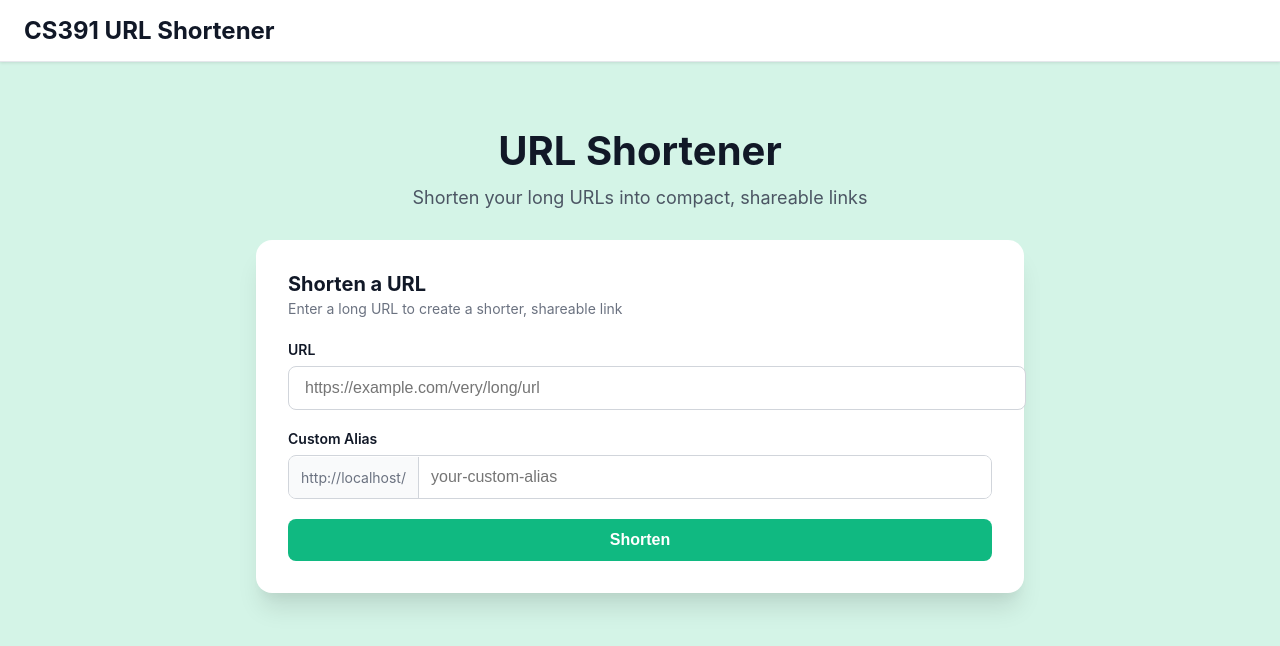
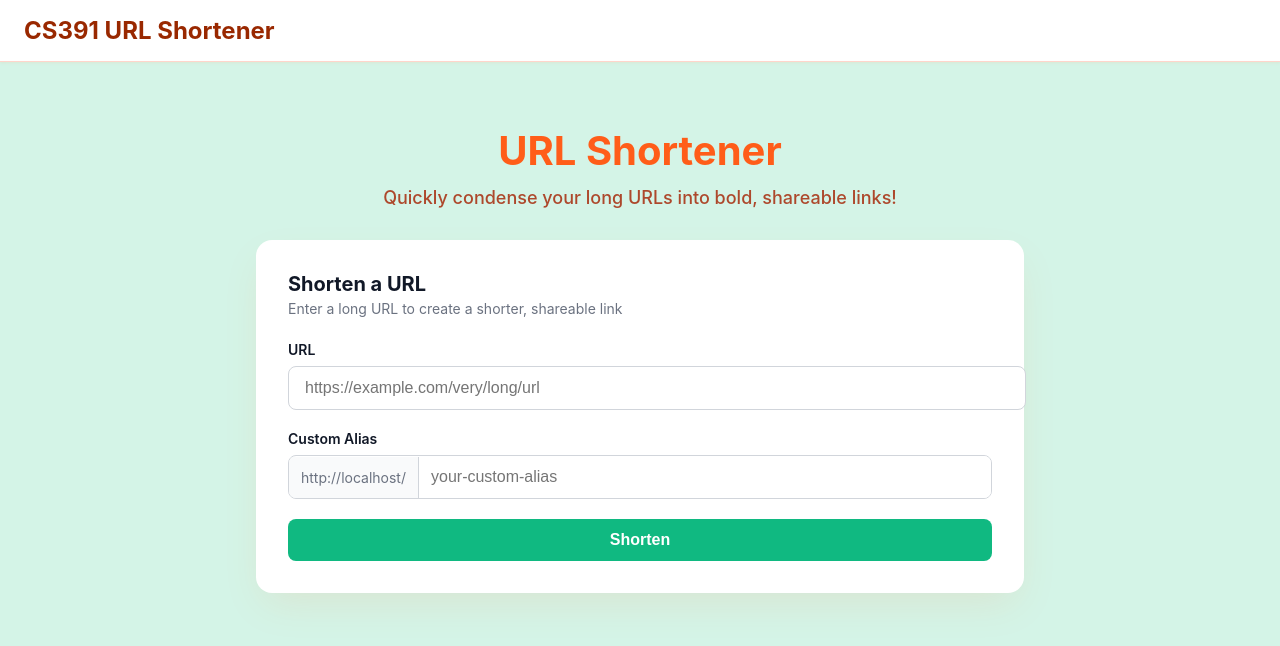
Before and after one commit to jannhyachheda/mp-5, a Next.js app: page / in a window 1280 px wide. Shown: the top 646 px of the page. Built offline with nearby package versions, Linux system fonts and the light colour scheme; no server answers.

Commit message:
Update page.tsx

```diff
--- a/app/page.tsx
+++ b/app/page.tsx
@@ -3,24 +3,24 @@ import ShortenForm from "../components/ShortenForm";
 export default function Page() {
   return (
     <div style={{ minHeight: '100vh', display: 'flex', flexDirection: 'column' }}>
-            <header style={{ background: 'white', padding: '1rem 1.5rem', borderBottom: '1px solid #e5e7eb', boxShadow: '0 1px 3px rgba(0, 0, 0, 0.1)' }}>
-                <h1 style={{ fontSize: '1.5rem', fontWeight: 'bold', color: '#111827', margin: 0 }}>
+      <header style={{ background: 'white', padding: '1rem 1.5rem', borderBottom: '1px solid #ffd5cb', boxShadow: '0 1px 3px rgba(255, 128, 64, 0.10)' }}>
+        <h1 style={{ fontSize: '1.5rem', fontWeight: 'bold', color: '#992800', margin: 0 }}>
           CS391 URL Shortener
         </h1>
       </header>
 
       <main style={{ flex: 1, display: 'flex', flexDirection: 'column', alignItems: 'center', paddingTop: '4rem' }}>
         <div style={{ textAlign: 'center', marginBottom: '2rem' }}>
-                    <h2 style={{ fontSize: '2.5rem', fontWeight: 'bold', color: '#111827', margin: '0 0 0.75rem 0' }}>
+          <h2 style={{ fontSize: '2.5rem', fontWeight: 'bold', color: '#ff5d19', margin: '0 0 0.75rem 0' }}>
             URL Shortener
           </h2>
-                    <p style={{ fontSize: '1.125rem', color: '#4b5563', margin: 0 }}>
-                        Shorten your long URLs into compact, shareable links
+          <p style={{ fontSize: '1.125rem', color: '#ad482c', margin: 0, fontWeight: 500 }}>
+            Quickly condense your long URLs into bold, shareable links!
           </p>
         </div>
 
         <div style={{ width: '100%', maxWidth: '48rem', padding: '0 1rem' }}>
-                    <div style={{ background: 'white', borderRadius: '1rem', boxShadow: '0 20px 25px -5px rgba(0, 0, 0, 0.1), 0 10px 10px -5px rgba(0, 0, 0, 0.04)', padding: '2rem' }}>
+          <div style={{ background: 'white', borderRadius: '1rem', boxShadow: '0 16px 40px -8px rgba(255, 128, 64, 0.13)', padding: '2rem' }}>
             <ShortenForm />
           </div>
         </div>
```
Lines whose indentation alone changed are shown as unchanged.
